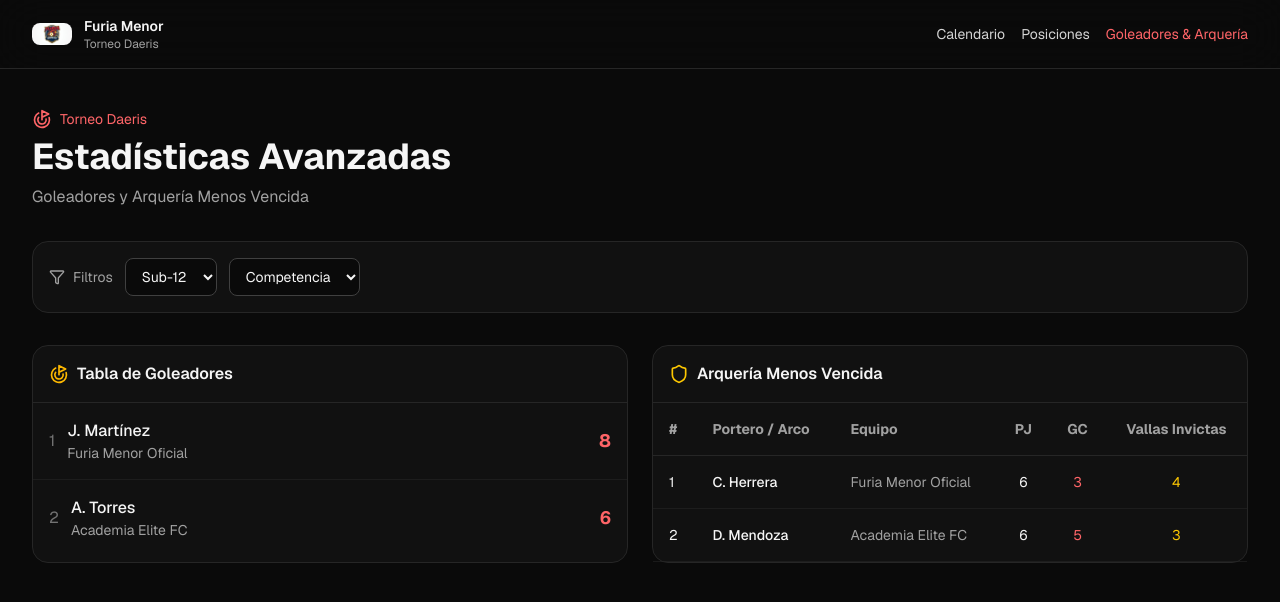
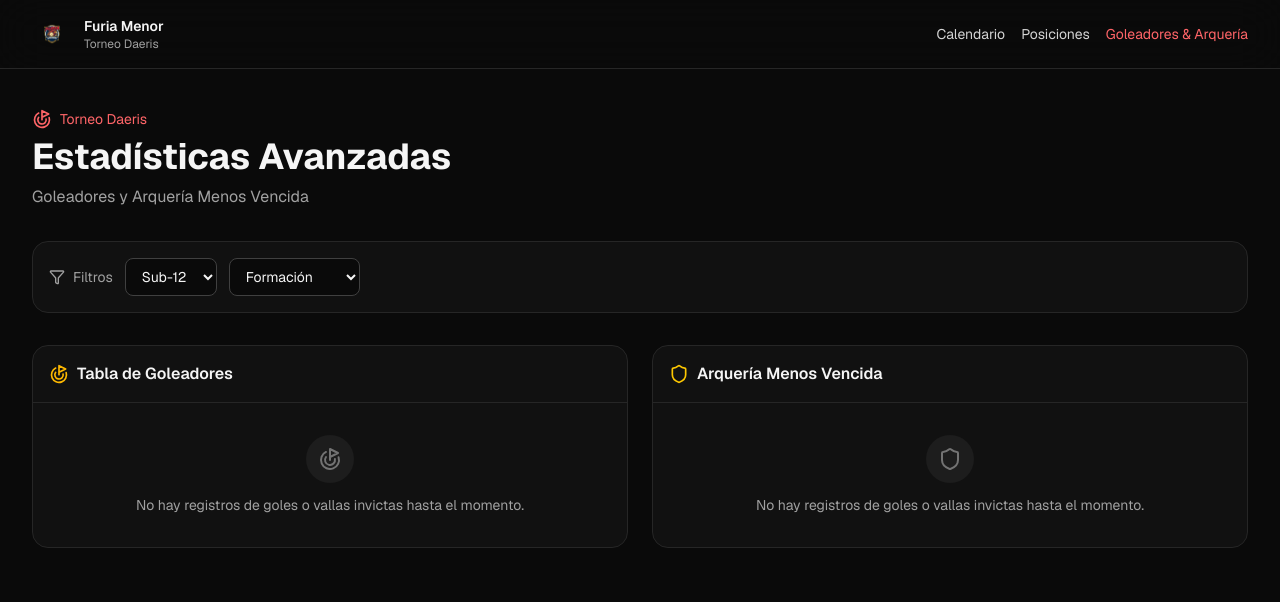
Before and after one commit to Leeonardo/FuriaMenor, a Next.js app: page /estadisticas in a window 1280 px wide. Shown: the top 602 px of the page. Built offline with nearby package versions, Linux system fonts and the light colour scheme.

Commit message:
AddEmptyStates

```diff
--- a/src/app/calendario/page.tsx
+++ b/src/app/calendario/page.tsx
@@ -79,9 +79,13 @@ export default function CalendarioPage() {
 
         <div className="space-y-4">
           {matches.length === 0 && (
-            <div className="rounded-2xl border border-neutral-800 bg-neutral-900/60 p-6 text-center text-neutral-400 sm:p-8">
-              <p className="text-sm sm:text-base">
-                No hay partidos registrados/finalizados para esta modalidad en la jornada seleccionada.
+            <div className="rounded-2xl border border-neutral-800 bg-gradient-to-br from-neutral-900/60 to-neutral-950 p-8 text-center sm:p-10">
+              <div className="mx-auto mb-4 flex h-16 w-16 items-center justify-center rounded-full bg-neutral-800/60">
+                <Calendar className="h-8 w-8 text-neutral-500" />
+              </div>
+              <h3 className="mb-2 text-lg font-semibold">Sin partidos</h3>
+              <p className="text-sm text-neutral-400 sm:text-base">
+                Aún no hay partidos programados para esta categoría/modalidad en la jornada seleccionada.
               </p>
             </div>
           )}
--- a/src/app/estadisticas/page.tsx
+++ b/src/app/estadisticas/page.tsx
@@ -8,7 +8,7 @@ import { CATEGORIES, MODALITIES, leastConceded, modalityLabels, topScorers, type
 
 export default function EstadisticasPage() {
   const [category, setCategory] = useState<Category>("Sub-12");
-  const [modality, setModality] = useState<Modality>("competencia");
+  const [modality, setModality] = useState<Modality>("primera");
 
   const scorers = topScorers.filter((s) => s.category === category && s.modality === modality).sort((a, b) => b.goals - a.goals);
   const keepers = leastConceded.filter((k) => k.category === category && k.modality === modality).sort((a, b) => {
@@ -22,7 +22,7 @@ export default function EstadisticasPage() {
       <header className="border-b border-neutral-800 bg-neutral-950/90 backdrop-blur-xl">
         <nav className="mx-auto flex max-w-7xl items-center justify-between px-4 py-4 sm:px-6 lg:px-8">
           <Link href="/" className="flex items-center gap-3">
-            <Image src="/logo.jpeg" alt="Furia Menor" width={40} height={40} className="rounded-lg" />
+            <Image src="/logo.png" alt="Furia Menor" width={40} height={40} className="object-contain" />
             <div>
               <p className="text-sm font-semibold">Furia Menor</p>
               <p className="text-xs text-neutral-400">Torneo Daeris</p>
@@ -70,8 +70,15 @@ export default function EstadisticasPage() {
               <h2 className="font-semibold">Tabla de Goleadores</h2>
             </div>
             <div className="divide-y divide-neutral-800/60">
-              {scorers.length === 0 && <p className="p-4 text-neutral-400">Sin datos</p>}
-              {scorers.map((scorer, idx) => (
+              {scorers.length === 0 ? (
+                <div className="p-6 text-center sm:p-8">
+                  <div className="mx-auto mb-3 flex h-12 w-12 items-center justify-center rounded-full bg-neutral-800/60">
+                    <Goal className="h-6 w-6 text-neutral-500" />
+                  </div>
+                  <p className="text-sm text-neutral-400">No hay registros de goles o vallas invictas hasta el momento.</p>
+                </div>
+              ) : (
+                scorers.map((scorer, idx) => (
                   <div key={scorer.player} className="flex items-center justify-between p-4">
                     <div className="flex items-center gap-3">
                       <span className="text-neutral-500">{idx + 1}</span>
@@ -82,7 +89,8 @@ export default function EstadisticasPage() {
                     </div>
                     <span className="text-lg font-bold text-red-400">{scorer.goals}</span>
                   </div>
-              ))}
+                ))
+              )}
             </div>
           </div>
 
@@ -92,30 +100,39 @@ export default function EstadisticasPage() {
               <h2 className="font-semibold">Arquería Menos Vencida</h2>
             </div>
             <div className="overflow-x-auto">
-              <table className="w-full text-sm">
+              {keepers.length === 0 ? (
+                <div className="p-6 text-center sm:p-8">
+                  <div className="mx-auto mb-3 flex h-12 w-12 items-center justify-center rounded-full bg-neutral-800/60">
+                    <Shield className="h-6 w-6 text-neutral-500" />
+                  </div>
+                  <p className="text-sm text-neutral-400">No hay registros de goles o vallas invictas hasta el momento.</p>
+                </div>
+              ) : (
+                <table className="w-full min-w-[520px] text-sm">
                   <thead>
                     <tr className="border-b border-neutral-800 text-neutral-400">
-                    <th className="p-4 text-left">#</th>
-                    <th className="p-4 text-left">Portero / Arco</th>
+                      <th className="sticky left-0 bg-neutral-900/95 p-4 text-left">#</th>
+                      <th className="sticky left-12 bg-neutral-900/95 p-4 text-left">Portero / Arco</th>
                       <th className="p-4 text-left">Equipo</th>
                       <th className="p-4 text-center">PJ</th>
                       <th className="p-4 text-center">GC</th>
-                    <th className="p-4 text-center">Vallas Invictas</th>
+                      <th className="sticky right-0 bg-neutral-900/95 p-4 text-center">Vallas Invictas</th>
                     </tr>
                   </thead>
                   <tbody>
                     {keepers.map((keeper, idx) => (
                       <tr key={keeper.player} className="border-b border-neutral-800/60">
-                      <td className="p-4">{idx + 1}</td>
-                      <td className="p-4 font-medium">{keeper.player}</td>
+                        <td className="sticky left-0 bg-neutral-900/60 p-4">{idx + 1}</td>
+                        <td className="sticky left-12 bg-neutral-900/60 p-4 font-medium">{keeper.player}</td>
                         <td className="p-4 text-neutral-400">{keeper.team}</td>
                         <td className="p-4 text-center">{keeper.matchesPlayed}</td>
                         <td className="p-4 text-center text-red-400">{keeper.goalsConceded}</td>
-                      <td className="p-4 text-center text-yellow-400">{keeper.cleanSheets}</td>
+                        <td className="sticky right-0 bg-neutral-900/60 p-4 text-center text-yellow-400">{keeper.cleanSheets}</td>
                       </tr>
                     ))}
                   </tbody>
                 </table>
+              )}
             </div>
           </div>
         </div>
--- a/src/app/posiciones/page.tsx
+++ b/src/app/posiciones/page.tsx
@@ -251,13 +251,25 @@ export default function PosicionesPage() {
           </div>
         )}
 
-        {!showElite && (
+        {!showElite && !showSegunda && (
+          <>
+            {standings.length === 0 ? (
+              <div className="rounded-2xl border border-neutral-800 bg-gradient-to-br from-neutral-900/60 to-neutral-950 p-8 text-center sm:p-10">
+                <div className="mx-auto mb-4 flex h-16 w-16 items-center justify-center rounded-full bg-neutral-800/60">
+                  <Trophy className="h-8 w-8 text-neutral-500" />
+                </div>
+                <h3 className="mb-2 text-lg font-semibold">Sin posiciones</h3>
+                <p className="text-sm text-neutral-400 sm:text-base">
+                  La tabla de posiciones se actualizará automáticamente al finalizar los primeros encuentros de esta modalidad.
+                </p>
+              </div>
+            ) : (
               <div className="overflow-x-auto rounded-2xl border border-neutral-800 bg-neutral-900/60">
-            <table className="w-full text-sm">
+                <table className="w-full min-w-[640px] text-sm">
                   <thead>
                     <tr className="border-b border-neutral-800 text-neutral-400">
-                  <th className="p-4 text-left">#</th>
-                  <th className="p-4 text-left">Equipo</th>
+                      <th className="sticky left-0 bg-neutral-900/95 p-4 text-left">#</th>
+                      <th className="sticky left-12 bg-neutral-900/95 p-4 text-left">Equipo</th>
                       <th className="p-4 text-center">PJ</th>
                       <th className="p-4 text-center">PG</th>
                       <th className="p-4 text-center">PE</th>
@@ -265,14 +277,14 @@ export default function PosicionesPage() {
                       <th className="p-4 text-center">GF</th>
                       <th className="p-4 text-center">GC</th>
                       <th className="p-4 text-center">DG</th>
-                  <th className="p-4 text-center">PTS</th>
+                      <th className="sticky right-0 bg-neutral-900/95 p-4 text-center">PTS</th>
                     </tr>
                   </thead>
                   <tbody>
                     {standings.map((row, idx) => (
                       <tr key={row.team} className="border-b border-neutral-800/60 hover:bg-neutral-800/30">
-                    <td className="p-4">{idx + 1}</td>
-                    <td className="p-4 font-medium">{row.team}</td>
+                        <td className="sticky left-0 bg-neutral-900/60 p-4">{idx + 1}</td>
+                        <td className="sticky left-12 bg-neutral-900/60 p-4 font-medium">{row.team}</td>
                         <td className="p-4 text-center">{row.played}</td>
                         <td className="p-4 text-center">{row.won}</td>
                         <td className="p-4 text-center">{row.drawn}</td>
@@ -280,13 +292,15 @@ export default function PosicionesPage() {
                         <td className="p-4 text-center">{row.gf}</td>
                         <td className="p-4 text-center">{row.gc}</td>
                         <td className="p-4 text-center">{row.gd}</td>
-                    <td className="p-4 text-center font-bold text-red-400">{row.points}</td>
+                        <td className="sticky right-0 bg-neutral-900/60 p-4 text-center font-bold text-red-400">{row.points}</td>
                       </tr>
                     ))}
                   </tbody>
                 </table>
               </div>
             )}
+          </>
+        )}
       </main>
     </div>
   );
```
Lines whose indentation alone changed are shown as unchanged.
